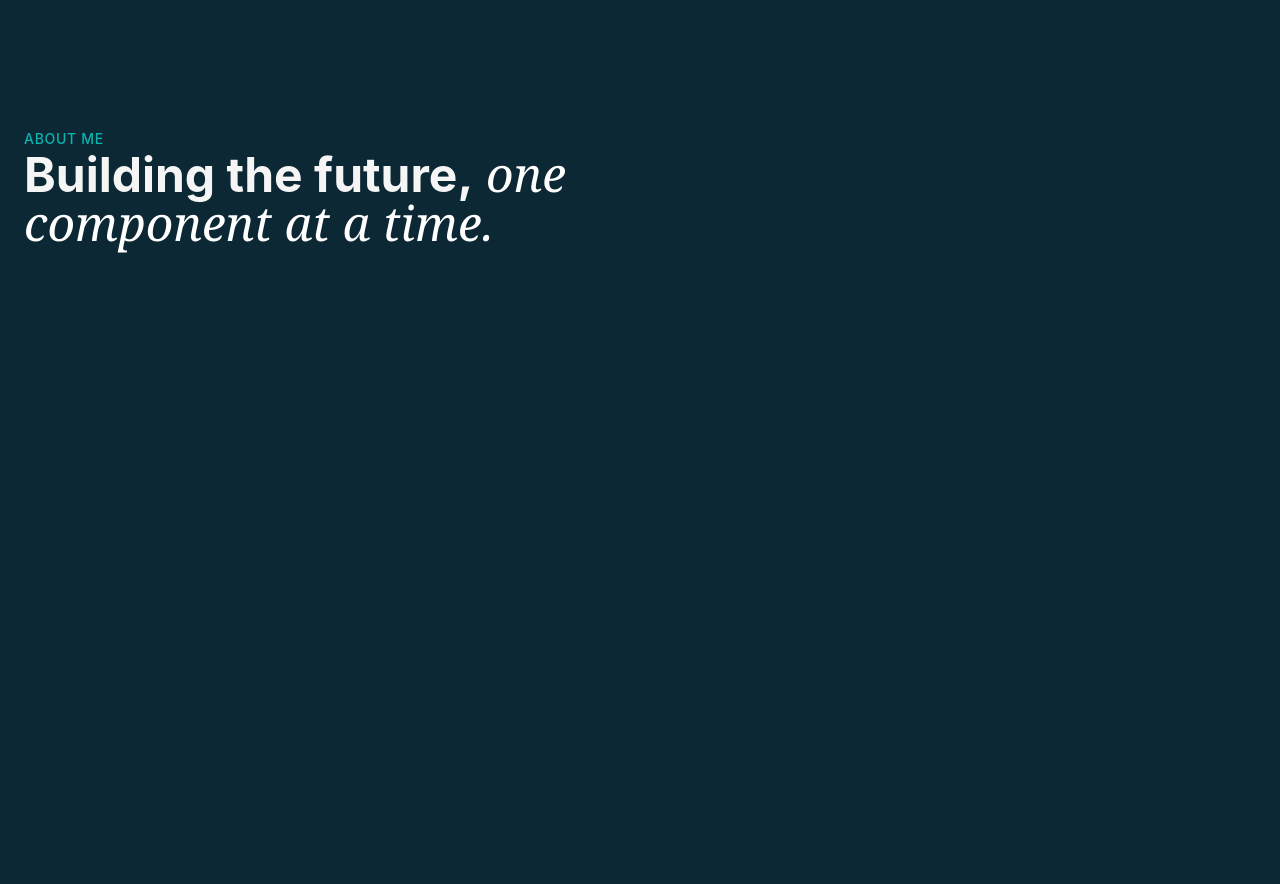
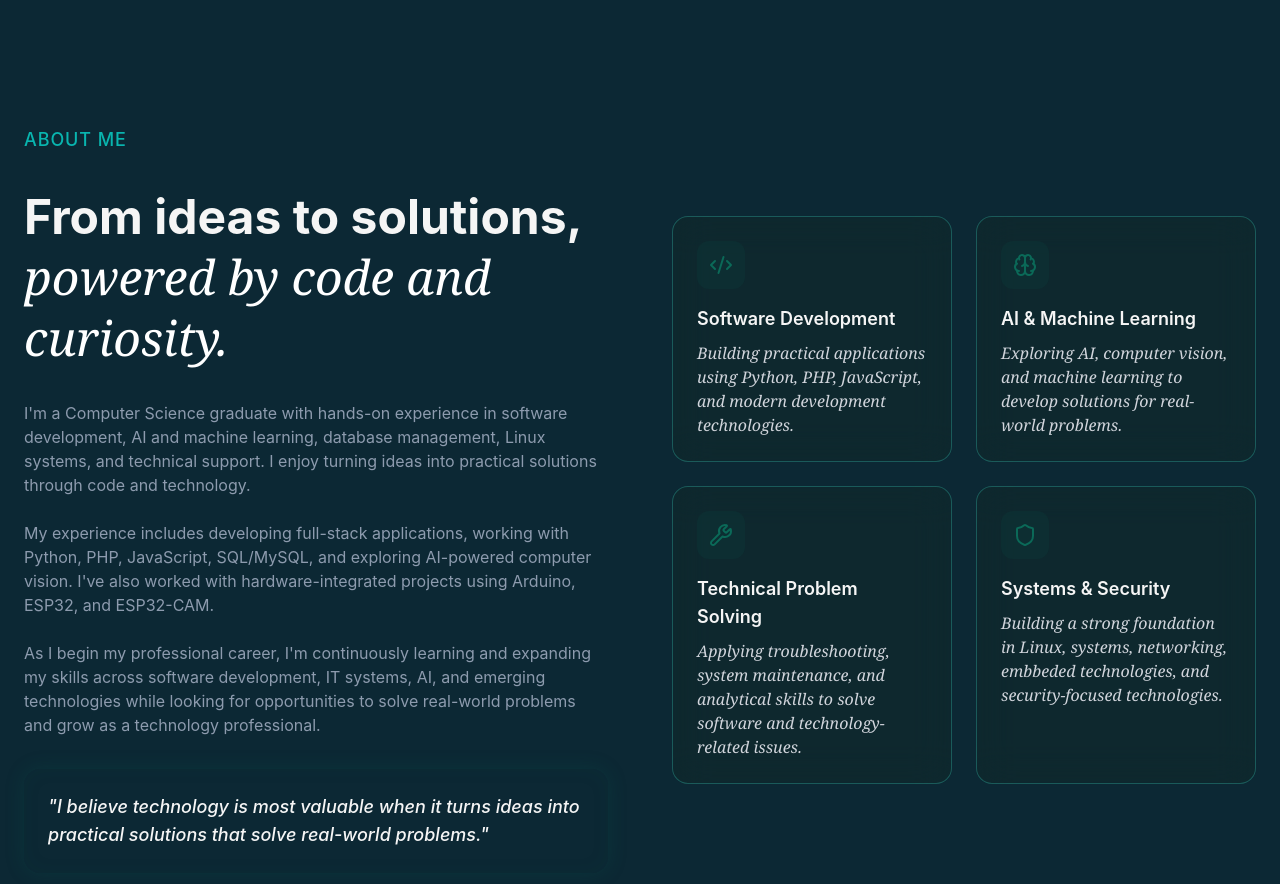
Before and after one commit to Primiyukii/Portfolio, a React (Vite) app: page / in a window 1280 px wide. Shown: the part 1280-2164 px from the top of the page. Before the commit the page ends 1656 px from the top, so only its background shows below. Built offline with nearby package versions, Linux system fonts and the light colour scheme.

Commit message:
About Section

```diff
--- a/src/index.css
+++ b/src/index.css
@@ -6,14 +6,14 @@
 
   --color-card: #1f394f;
 
-  --color-primary: #0b5d4e;
+  --color-primary: #0b6958;
   --color-primary-foreground: #fbfbfb;
 
   --color-secondary: #55b8f6;
   --color-secondary-foreground: #09b5af;
 
   --color-muted: #718096;
-  --color-muted-foreground: #f5f5f5;
+  --color-muted-foreground: #8d9bae;
 
   --color-border: #298d85;
   --radius: 0.75rem;
--- a/src/sections/About.jsx
+++ b/src/sections/About.jsx
@@ -32,15 +32,65 @@ export const About = () => {
   <section id="about" className="py-32 relative overflow-hidden">
   <div className="container mx-auto px-6 relative z-10">
     <div className="grid lg:grid-cols-2 gap-16 items-center">
-        <div classname="space-y-8">
+      <div className="space-y-8">
         <div className="animate-fade-in">
-            <span className="text-secondary-foreground text-sm font-medium tracking-wider uppercase">About Me</span>
+          <span className="text-secondary-foreground text-lg font-medium tracking-wider uppercase">
+            About Me
+          </span>
         </div>
 
-          <h2 className="text-4xl md:text-5xl font-bold lending-tight animate-fade-in animation-delay-100">
-            Building the future,
-           <span className="font-serif italic font-normal text-white"> one component at a time.</span>
+        <h2 className="text-4xl md:text-5xl font-bold leading-tight animate-fade-in animation-delay-100">
+          From ideas to solutions,
+          <span className="font-serif italic font-normal text-white">
+            {" "}
+            powered by code and curiosity.
+          </span>
         </h2>
+
+        <div className="space-y-6 text-muted-foreground animate-fade-in animation-delay-200">
+          <p>
+            I'm a Computer Science graduate with hands-on experience in software
+            development, AI and machine learning, database management, Linux systems,
+            and technical support. I enjoy turning ideas into practical solutions
+            through code and technology.
+          </p>
+
+          <p>
+            My experience includes developing full-stack applications, working with
+            Python, PHP, JavaScript, SQL/MySQL, and exploring AI-powered computer
+            vision. I've also worked with hardware-integrated projects using Arduino,
+            ESP32, and ESP32-CAM.
+          </p>
+
+          <p>
+            As I begin my professional career, I'm continuously learning and
+            expanding my skills across software development, IT systems, AI, and
+            emerging technologies while looking for opportunities to solve real-world
+            problems and grow as a technology professional.
+          </p>
+        </div>
+
+        <div className="glass rounded-2xl p-6 glow-border animate-fade-in animation-delay-300 mt-4">
+          <p className="text-lg font-medium italic text-foreground">
+            "I believe technology is most valuable when it turns ideas into practical
+            solutions that solve real-world problems."
+          </p>
+        </div>
+      </div>
+
+
+      <div className="grid sm:grid-cols-2 gap-6">
+        {highlights.map((item, idx) => (
+          <div key={idx} className="glassmorphism p-6 rounded-2xl animate-fade-in"
+          style={{animationDelay: `${(idx + 1) * 100}ms` }}>
+            <div className="w-12 h-12 rounded-xl bg-primary/10 flex items-center justify-center mb-4 hover:bg-primary/20">
+              <item.icon className="w-6 h-6 text-primary"/>
+            </div>
+            <h3 className="text-lg font-semibold mb-2">{item.title}</h3>
+            <p className="text-md font-serif italic text-gray-300">{item.description}</p>
+          </div>
+        ))}
+
       </div>
     </div>
   </div>
```
Lines whose indentation alone changed are shown as unchanged.
